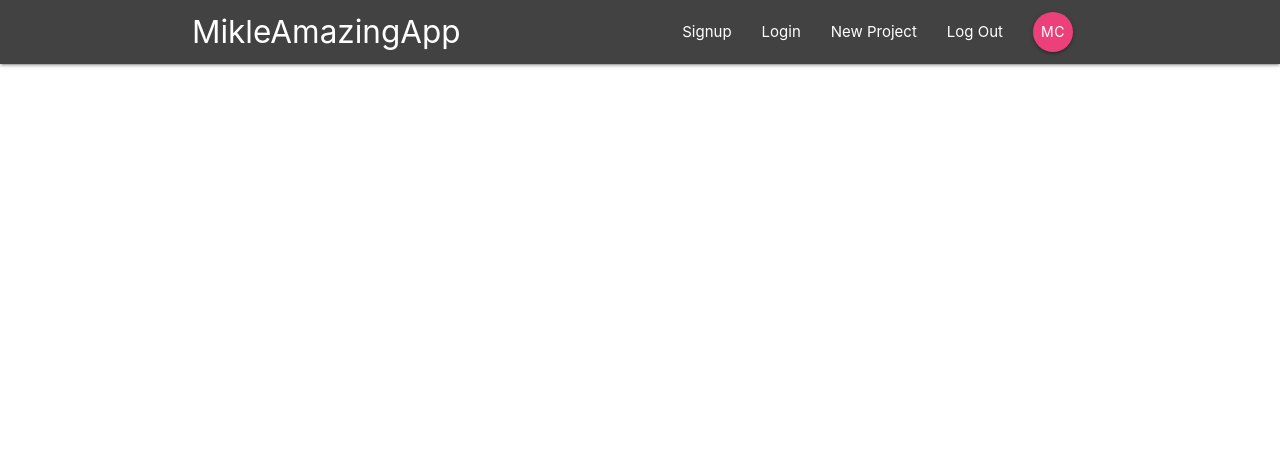
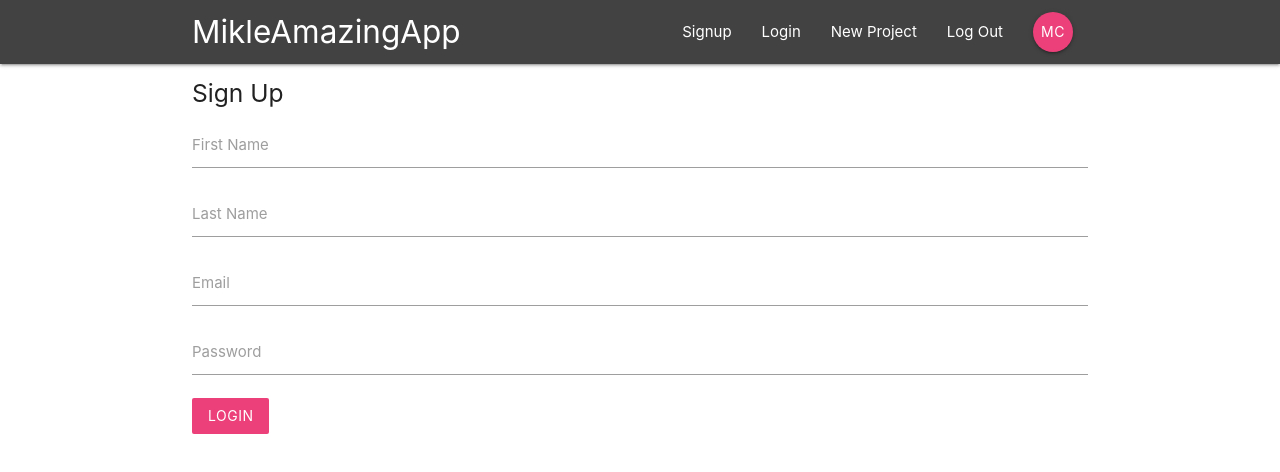
Before and after one commit to ChigorinDev/amazing_mikle_app, a React (Create React App) app: page /signup in a window 1280 px wide. Shown: the top 472 px of the page. Built offline with nearby package versions, Linux system fonts and the light colour scheme.

Commit message:
add sign in and sign up forms

```diff
--- a/public/index.html
+++ b/public/index.html
@@ -21,5 +21,7 @@
     <noscript>You need to enable JavaScript to run this app.</noscript>
     <div id="root"></div>
 
+       <!-- Compiled and minified JavaScript -->
+       <script src="https://cdnjs.cloudflare.com/ajax/libs/materialize/1.0.0/js/materialize.min.js"></script>
   </body>
 </html>
--- a/src/App.js
+++ b/src/App.js
@@ -3,6 +3,8 @@
 import Navbar from './components/layout/Navbar';
 import Dashboard from './components/dashboard/Dashboard';
 import ProjectDetails from './components/projects/ProjectDetails';
+import SignIn from './components/auth/SignIn';
+import SignUp from './components/auth/SignUp';
 
   class App extends Component {
     render() {
@@ -13,6 +15,8 @@
             <Switch>
               <Route exact path='/' component={Dashboard} />
               <Route path='/project/:id' component={ProjectDetails} />
+              <Route path='/signin' component={SignIn} />
+              <Route path='/signup' component={SignUp} />
             </Switch>
           </div>
         </BrowserRouter>
--- a/src/components/auth/SignIn.jsx
+++ b/src/components/auth/SignIn.jsx
@@ -0,0 +1,40 @@
+import React, { Component } from 'react'
+
+class SignIn extends Component {
+  state = {
+    email: '',
+    password: ''
+  }
+
+  handleChange = (e) => {
+    this.setState({
+      [e.target.id] : e.target.value
+    })
+  }
+  handleSubmit = (e) => {
+    e.preventDefault();
+    console.log(this.state)
+  }
+  render() {
+    return (
+      <div className='container'>
+        <form onSubmit={this.handleSubmit} className='white'>
+          <h5 className='grer-text text-darken-3'>Sign In</h5>
+          <div className='input-field'>
+            <label htmlFor="email">Email</label>
+            <input type="email" id="email" onChange={this.handleChange} />
+          </div>
+          <div className='input-field'>
+            <label htmlFor="email">Password</label>
+            <input type="password" id="password" onChange={this.handleChange} />
+          </div>
+          <div className="input-field">
+            <button className="btn pink lighten-1 z-depth-0">Sign up</button>
+          </div>
+        </form>
+      </div>
+    );
+  }
+}
+
+export default SignIn;
--- a/src/components/auth/SignUp.jsx
+++ b/src/components/auth/SignUp.jsx
@@ -0,0 +1,50 @@
+import React, { Component } from 'react'
+
+class SignUp extends Component {
+  state = {
+    email: '',
+    password: '',
+    firstName: '',
+    lastName: ''
+  }
+
+  handleChange = (e) => {
+    this.setState({
+      [e.target.id] : e.target.value
+    })
+  }
+  handleSubmit = (e) => {
+    e.preventDefault();
+    console.log(this.state)
+  }
+  render() {
+    return (
+      <div className='container'>
+        <form onSubmit={this.handleSubmit} className='white'>
+          <h5 className='grer-text text-darken-3'>Sign Up</h5>
+          <div className='input-field'>
+            <label htmlFor="firstName">First Name</label>
+            <input type="text" id="firstName" onChange={this.handleChange}/>
+          </div>
+          <div className='input-field'>
+            <label htmlFor="lastName">Last Name</label>
+            <input type="text" id="lastName" onChange={this.handleChange}/>
+          </div>
+          <div className='input-field'>
+            <label htmlFor="email">Email</label>
+            <input type="email" id="email" onChange={this.handleChange}/>
+          </div>
+          <div className='input-field'>
+            <label htmlFor="password">Password</label>
+            <input type="password" id="password" onChange={this.handleChange}/>
+          </div>
+          <div className="input-field">
+            <button className="btn pink lighten-1 z-depth-0">Login</button>
+          </div>
+        </form>
+      </div>
+    )
+  }
+}
+
+export default SignUp;
--- a/src/components/projects/ProjectDetails.jsx
+++ b/src/components/projects/ProjectDetails.jsx
@@ -1,12 +1,13 @@
 import React from 'react'
 
-const ProjectDetails = () => {
+const ProjectDetails = (props) => {
+  const id = props.match.params.id;
   return (
     <div className="container section project-details">
       <div className="card z-depth-0">
         <div className="card-content">
           <span className="card-title">
-            Project Title
+            Project Title (id: {id})
           </span>
           <p>Lorem ipsum dolor sit amet consectetur adipisicing elit. Cumque odit eum aliquam,
              laborum autem architecto nisi at dolores.
```
